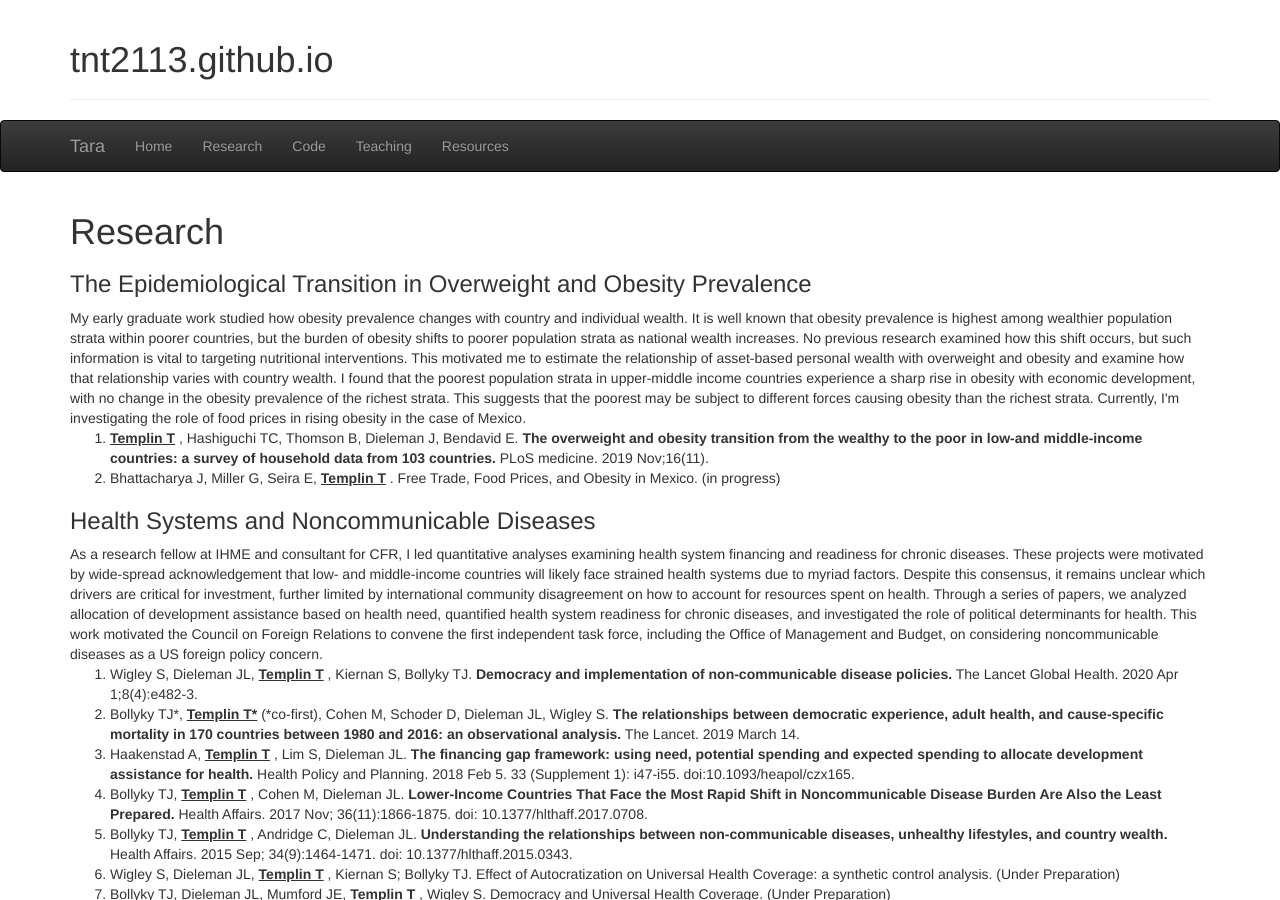
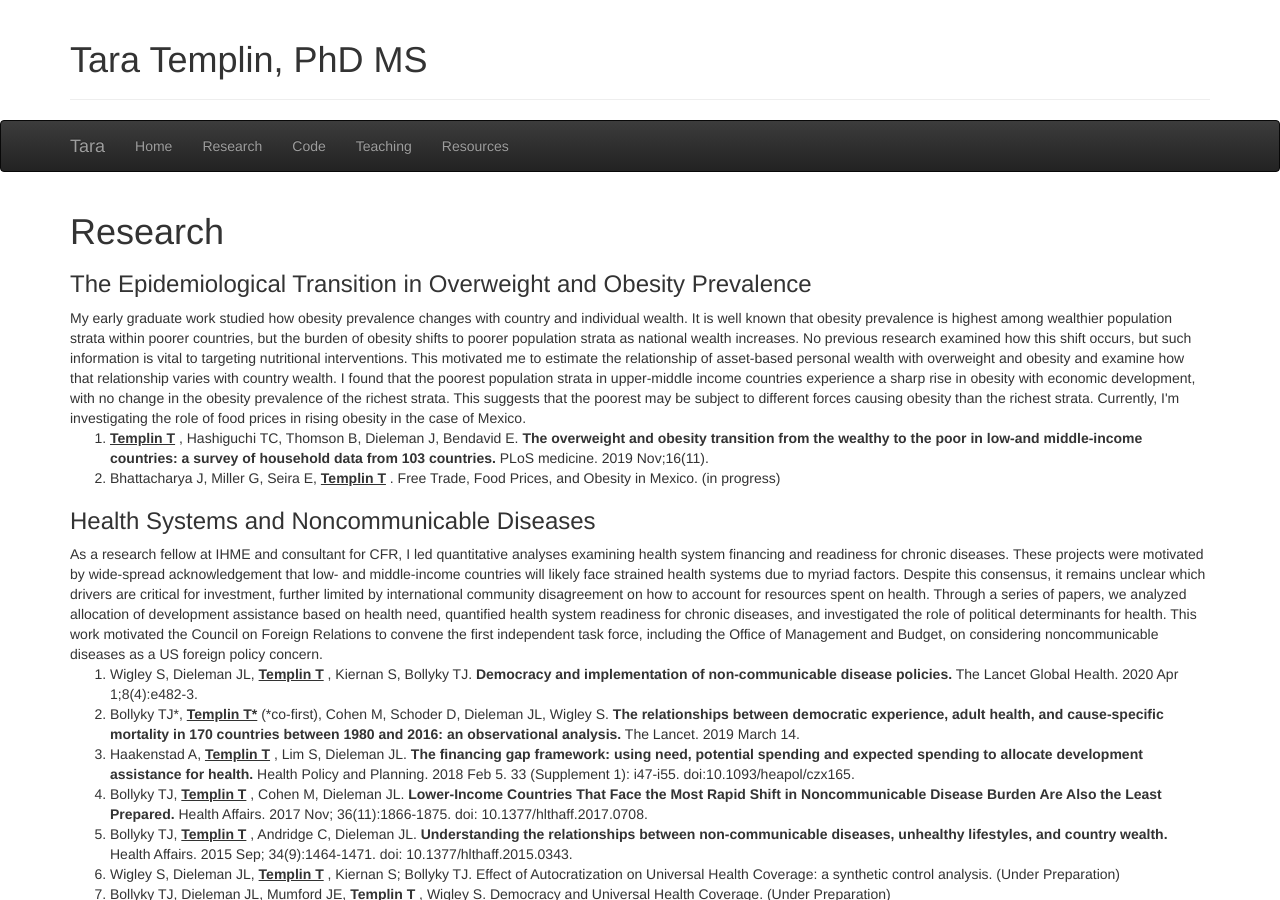
Before and after one commit to tnt2113/tnt2113.github.io, a Jekyll site: the page research/index.html, which Jekyll copies as it is, in a window 1280 px wide and 900 px high. Built offline with Jekyll 4.4.1, drawn with Linux system fonts in a browser that asks for light colours.

Commit message:
Update index.html

```diff
--- a/research/index.html
+++ b/research/index.html
@@ -30,13 +30,13 @@ jQuery(document).ready(function($) {
     });
 });
 </script>
-<title>Tara</title>
+<title>Tara Templin</title>
 </head>
   <body>
 
 <div class="container">
   <header class="page-header">
-    <h1>tnt2113.github.io</h1>
+    <h1>Tara Templin, PhD MS</h1>
   </header>
 </div>
 
```
